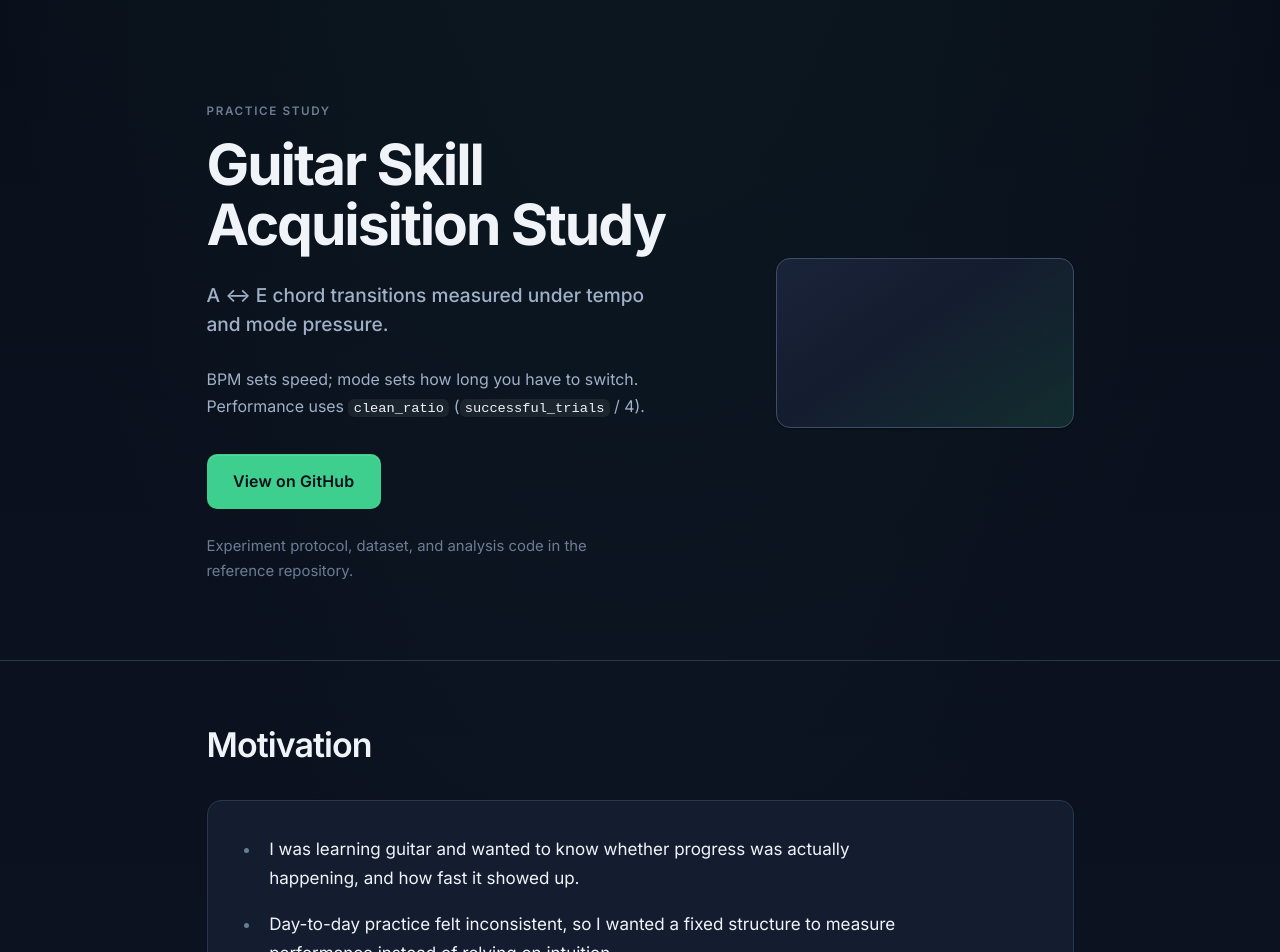
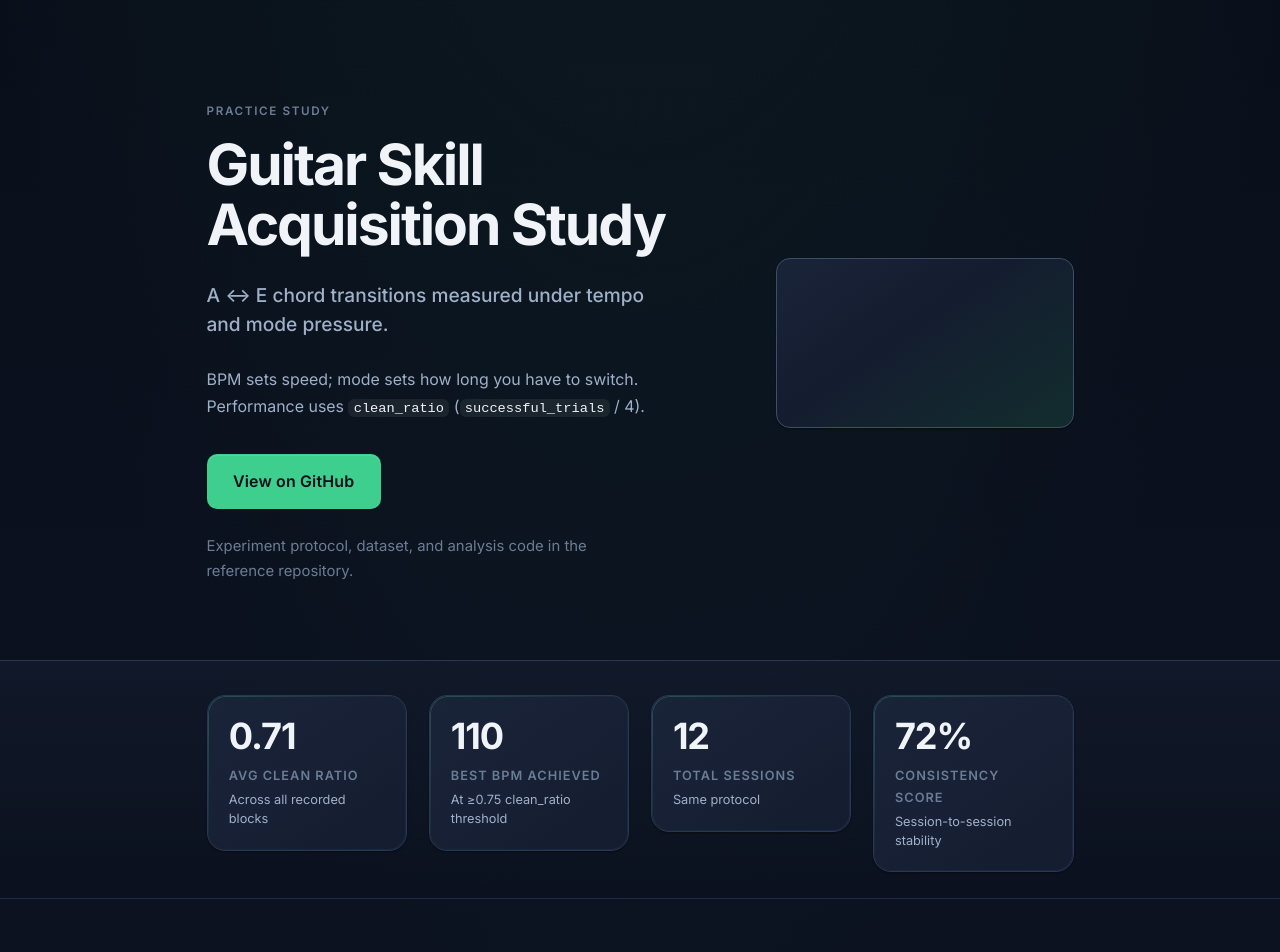
Before and after one commit to rishav-basnet/Guitar-Learning-Research-Website, a React (Vite) app: page / in a window 1280 px wide. Shown: the top 952 px of the page. Built offline with nearby package versions, Linux system fonts and the light colour scheme.

Commit message:
Add metrics strip below hero

```diff
--- a/src/App.css
+++ b/src/App.css
@@ -398,3 +398,108 @@
   color: var(--accent-hover);
   letter-spacing: -0.022em;
 }
+
+/* ----- Metrics strip ----- */
+.metrics-strip {
+  padding-block: var(--sp-8) var(--sp-6);
+  border-bottom: 1px solid rgba(42, 55, 80, 0.65);
+  background: linear-gradient(
+    180deg,
+    rgba(20, 28, 47, 0.65) 0%,
+    rgba(9, 15, 26, 0.35) 100%
+  );
+}
+
+.metrics-strip__grid {
+  display: grid;
+  gap: var(--sp-4);
+  grid-template-columns: repeat(2, minmax(0, 1fr));
+}
+
+@media (min-width: 900px) {
+  .metrics-strip__grid {
+    grid-template-columns: repeat(4, minmax(0, 1fr));
+    gap: var(--sp-5);
+  }
+}
+
+.metric-card {
+  position: relative;
+  padding: var(--sp-5) var(--sp-5);
+  border-radius: var(--radius-xl);
+  background: linear-gradient(
+    145deg,
+    var(--surface-raised) 0%,
+    var(--surface) 100%
+  );
+  border: 1px solid var(--border);
+  box-shadow: var(--shadow-sm);
+  overflow: hidden;
+  transition:
+    transform 0.25s ease,
+    box-shadow 0.25s ease,
+    border-color 0.25s ease;
+}
+
+.metric-card::before {
+  content: '';
+  position: absolute;
+  inset: 0;
+  border-radius: inherit;
+  padding: 1px;
+  background: linear-gradient(
+    135deg,
+    rgba(62, 207, 142, 0.35),
+    rgba(62, 207, 142, 0.05) 45%,
+    rgba(100, 140, 255, 0.12) 100%
+  );
+  mask:
+    linear-gradient(#fff 0 0) content-box,
+    linear-gradient(#fff 0 0);
+  mask-composite: exclude;
+  pointer-events: none;
+  opacity: 0.85;
+}
+
+.metric-card:hover {
+  transform: translateY(-4px);
+  box-shadow:
+    0 16px 36px rgba(0, 0, 0, 0.38),
+    0 0 0 1px rgba(62, 207, 142, 0.12);
+  border-color: var(--border-strong);
+}
+
+@media (prefers-reduced-motion: reduce) {
+  .metric-card {
+    transition: none;
+  }
+
+  .metric-card:hover {
+    transform: none;
+  }
+}
+
+.metric-card__value {
+  margin: 0 0 var(--sp-2);
+  font-size: clamp(1.75rem, 4vw, 2.125rem);
+  font-weight: 700;
+  letter-spacing: -0.03em;
+  line-height: 1.1;
+  color: var(--text);
+}
+
+.metric-card__label {
+  margin: 0 0 var(--sp-1);
+  font-size: 0.75rem;
+  font-weight: 600;
+  letter-spacing: 0.08em;
+  text-transform: uppercase;
+  color: var(--text-faint);
+}
+
+.metric-card__hint {
+  margin: 0;
+  font-size: 0.75rem;
+  line-height: 1.45;
+  color: var(--text-muted);
+}
--- a/src/App.jsx
+++ b/src/App.jsx
@@ -1,6 +1,7 @@
 import './App.css'
 import Container from './components/Container'
 import Hero from './components/Hero'
+import MetricsStrip from './components/MetricsStrip'
 import Motivation from './components/Motivation'
 import ExperimentDesign from './components/ExperimentDesign'
 import Analysis from './components/Analysis'
@@ -11,6 +12,7 @@ function App() {
   return (
     <div className="app">
       <Hero />
+      <MetricsStrip />
       <main className="main">
         <Container>
           <Motivation />
--- /dev/null
+++ b/src/components/MetricCard.jsx
@@ -0,0 +1,9 @@
+export default function MetricCard({ label, value, hint }) {
+  return (
+    <div className="metric-card">
+      <p className="metric-card__value">{value}</p>
+      <p className="metric-card__label">{label}</p>
+      {hint ? <p className="metric-card__hint">{hint}</p> : null}
+    </div>
+  )
+}
--- /dev/null
+++ b/src/components/MetricsStrip.jsx
@@ -0,0 +1,37 @@
+import Container from './Container'
+import MetricCard from './MetricCard'
+
+export default function MetricsStrip() {
+  return (
+    <div className="metrics-strip">
+      <Container>
+        <div className="metrics-strip__grid" role="list">
+          <div role="listitem">
+            <MetricCard
+              label="Avg clean ratio"
+              value="0.71"
+              hint="Across all recorded blocks"
+            />
+          </div>
+          <div role="listitem">
+            <MetricCard
+              label="Best BPM achieved"
+              value="110"
+              hint="At ≥0.75 clean_ratio threshold"
+            />
+          </div>
+          <div role="listitem">
+            <MetricCard label="Total sessions" value="12" hint="Same protocol" />
+          </div>
+          <div role="listitem">
+            <MetricCard
+              label="Consistency score"
+              value="72%"
+              hint="Session-to-session stability"
+            />
+          </div>
+        </div>
+      </Container>
+    </div>
+  )
+}
```
